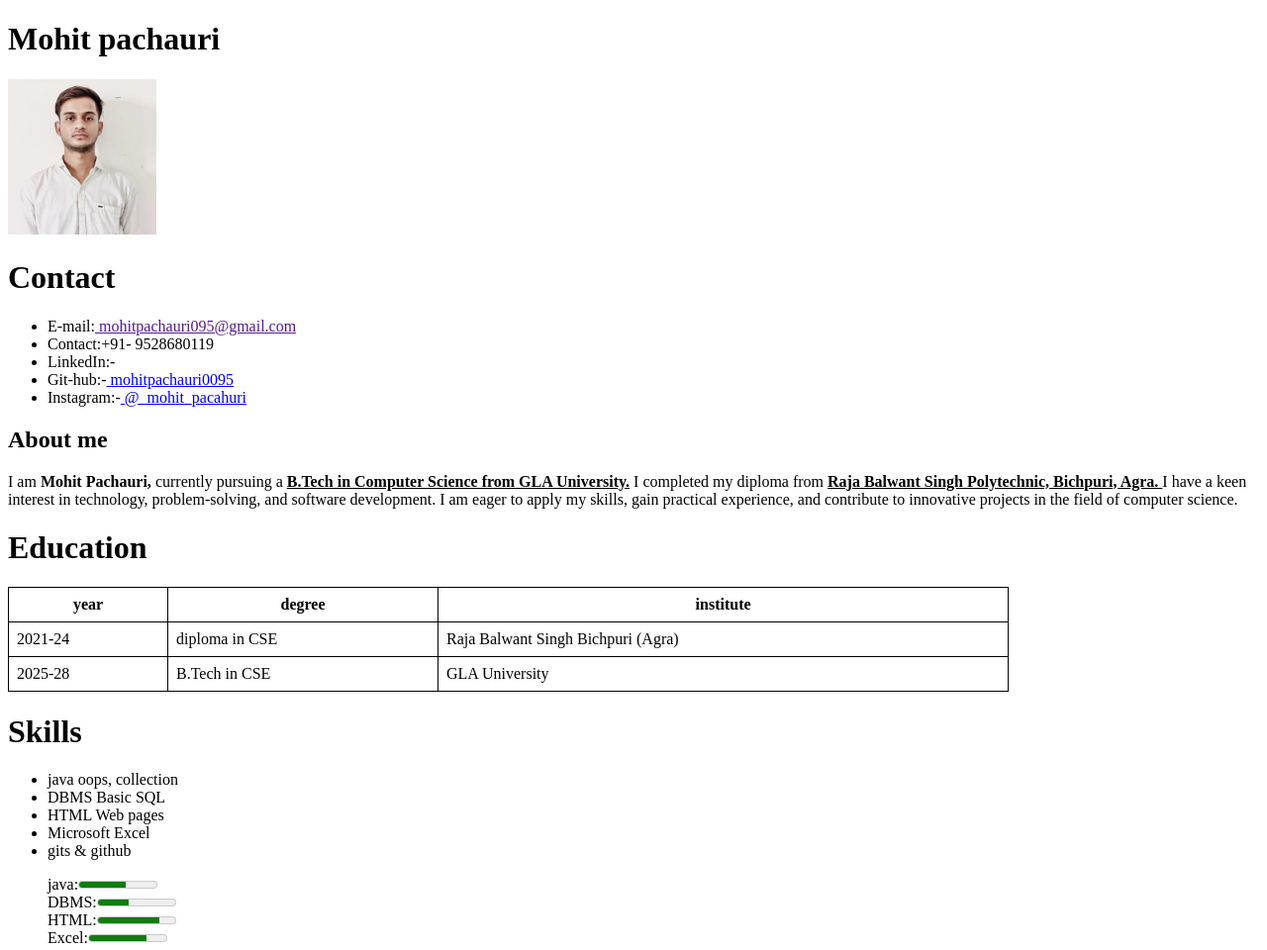
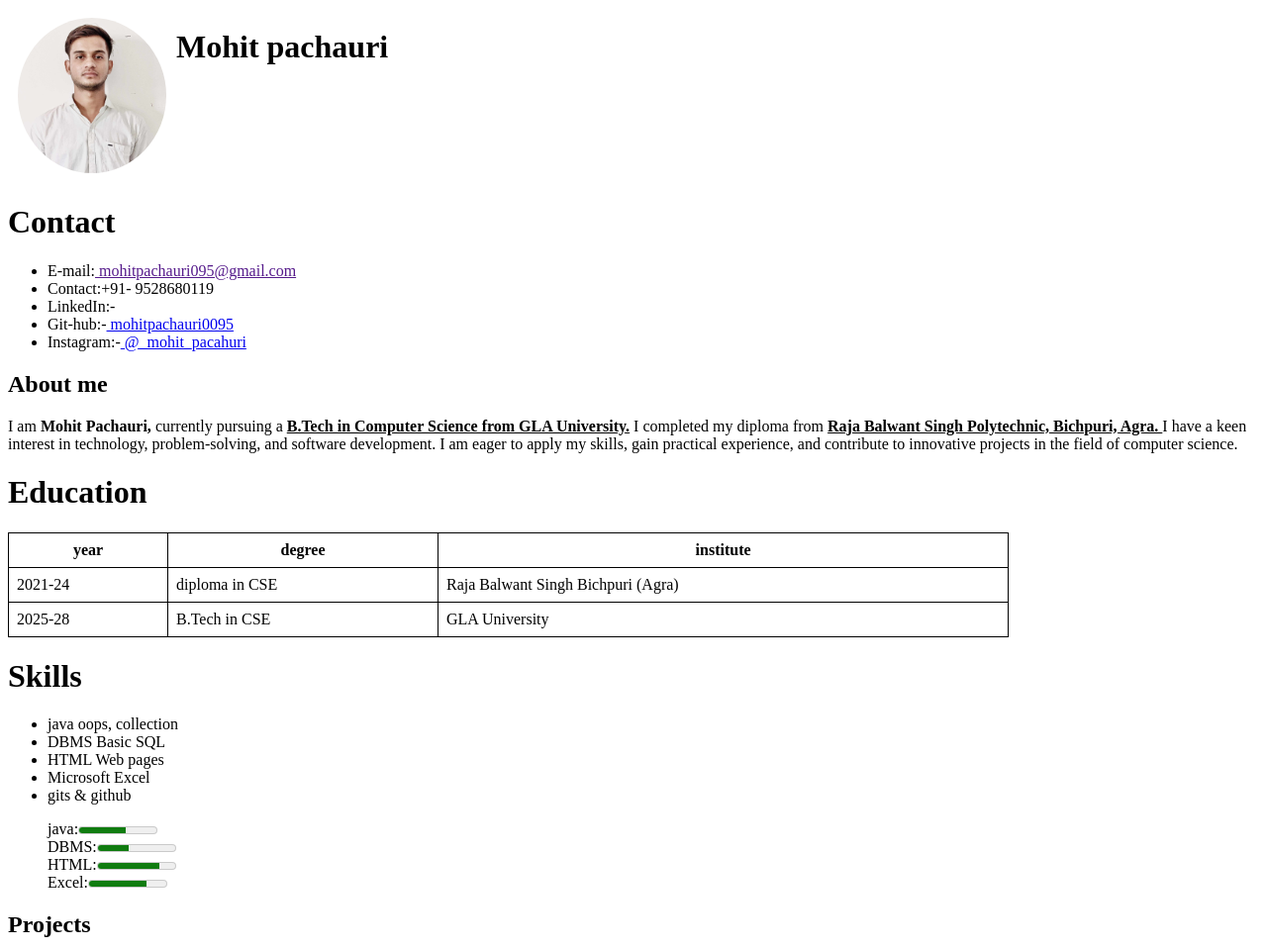
Before and after one commit to mohitpachauri0095/my-profile, a plain HTML site: page frontend_2_harry/Assienment/Assiment1.html in a window 1280 px wide. Shown: the top 960 px of the page at 99% size. Drawn offline with Linux system fonts and the light colour scheme.

Commit message:
CV Commit

```diff
--- a/frontend_2_harry/Assienment/Assiment1.html
+++ b/frontend_2_harry/Assienment/Assiment1.html
@@ -7,10 +7,11 @@
 </head>
 <body>
     <div>
-            <header>
+            <header style="display: flex;">
+                 <img src="mohit pachauri image.jpeg" alt=""width=150px; style="border-radius: 50%; padding: 10px;">
         <h1>Mohit pachauri</h1>
-        <img src="mohit pachauri image.jpeg" alt=""width=150px>
 
+   </header>
         <h1>Contact</h1>
 
         <ul>
@@ -20,7 +21,7 @@
             <li> Git-hub:-<a href= "https://github.com/mohitpachauri0095/mohitpachauri0095"> mohitpachauri0095 </a>  </li>
             <li> Instagram:-<a href="https://www.instagram.com/_mohit_pachauri/?hl=en"> @_mohit_pacahuri</a> </li>
        </ul>
-         </header>
+
          <section>
             <h1>About me</h1>
             I am <b>Mohit Pachauri, </b>
```
